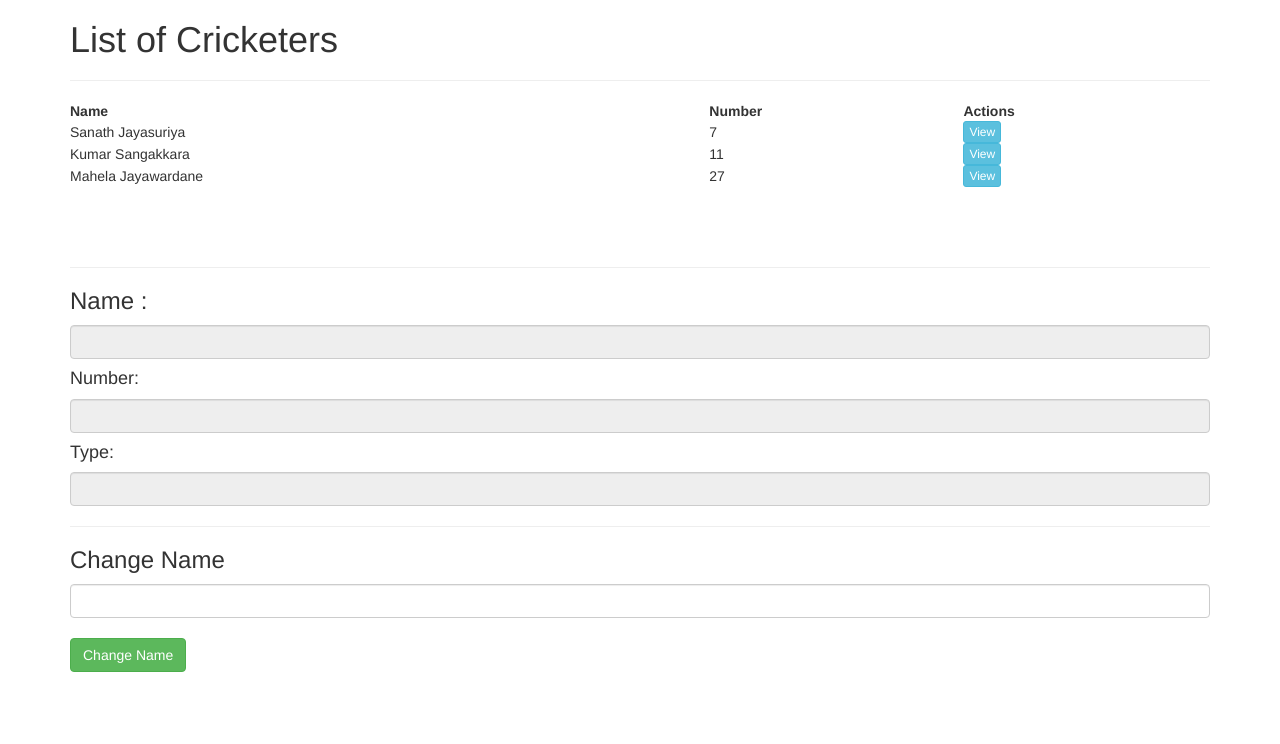
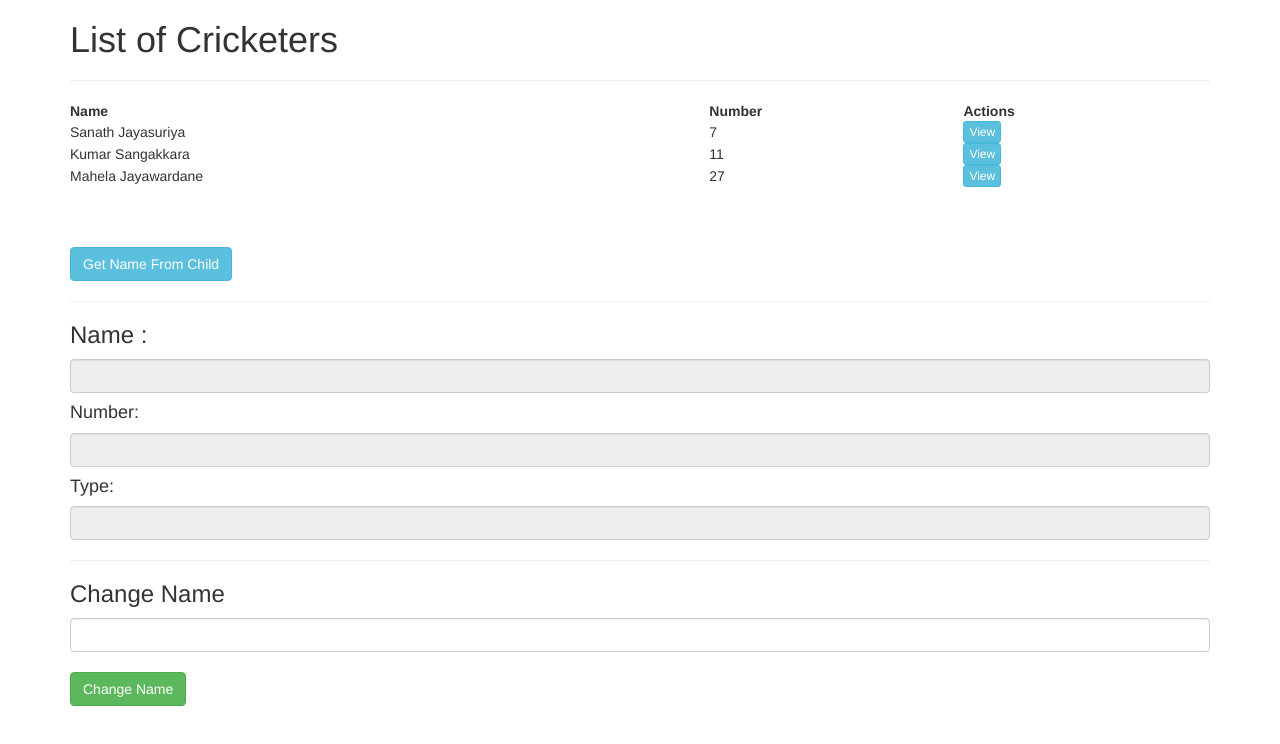
Before and after one commit to js-lecs/dialog-intro, an Angular app: page /cricketers in a window 1280 px wide. Shown: the top 744 px of the page. Built offline with nearby package versions, Linux system fonts and the light colour scheme.

Commit message:
Session Nov 28 2017

```diff
--- a/src/app/app.component.html
+++ b/src/app/app.component.html
@@ -1 +1 @@
-<app-cricketers></app-cricketers>
+<router-outlet></router-outlet>
--- a/src/app/app.module.ts
+++ b/src/app/app.module.ts
@@ -1,6 +1,7 @@
 import { BrowserModule } from '@angular/platform-browser';
 import { NgModule } from '@angular/core';
-import {ReactiveFormsModule,FormsModule} from '@angular/forms';
+import { ReactiveFormsModule, FormsModule } from '@angular/forms';
+import { RouterModule, Routes } from '@angular/router';
 
 import { AppComponent } from './app.component';
 import { FirstComponent } from './components/first/first.component';
@@ -9,6 +10,24 @@ import { Tab1Component } from './components/tab/tab1/tab1.component';
 import { Tab2Component } from './components/tab/tab2/tab2.component';
 import { CricketersComponent } from './components/cricketers/cricketers.component';
 import { CricketerViewComponent } from './components/cricketers/cricketer-view/cricketer-view.component';
+
+const APP_ROUTES: Routes = [
+  {
+    path: 'cricketers',
+    component: CricketersComponent
+  },
+  {
+    path: 'exampleTab',
+    component: TabComponent
+  },
+  {
+    path:'',
+    redirectTo:'/cricketers',
+    pathMatch:'full'
+  }
+];
+
+
 
 
 @NgModule({
@@ -24,7 +43,8 @@ import { CricketerViewComponent } from './components/cricketers/cricketer-view/c
   imports: [
     BrowserModule,
     ReactiveFormsModule,
-    FormsModule
+    FormsModule,
+    RouterModule.forRoot(APP_ROUTES)
   ],
   providers: [],
   bootstrap: [AppComponent]
--- a/src/app/components/cricketers/cricketer-view/cricketer-view.component.ts
+++ b/src/app/components/cricketers/cricketer-view/cricketer-view.component.ts
@@ -22,4 +22,8 @@ export class CricketerViewComponent implements OnInit {
   emitNameToParent() {
     this.nameEmitter.emit(this.newName);
   }
+
+  public getNewName(){
+    return this.newName;
+  }
 }
--- a/src/app/components/cricketers/cricketers.component.html
+++ b/src/app/components/cricketers/cricketers.component.html
@@ -19,8 +19,10 @@
 
   <br>
   <br>
+  <button class="btn btn-info" (click)="getNameFromChild()"> Get Name From Child</button>
   <hr>
 
-  <app-cricketer-view (nameEmitter)="catchNameEmit($event)"
+  <app-cricketer-view #cricketerViewComponent (nameEmitter)="catchNameEmit($event)"
   [cricketer]="activeCricketer"></app-cricketer-view>
+
 </div>
--- a/src/app/components/cricketers/cricketers.component.ts
+++ b/src/app/components/cricketers/cricketers.component.ts
@@ -1,4 +1,5 @@
-import { Component, OnInit } from '@angular/core';
+import { Component, OnInit, ViewChild } from '@angular/core';
+import { CricketerViewComponent } from './cricketer-view/cricketer-view.component';
 
 interface Cricketer{
   name:String;
@@ -30,6 +31,9 @@ export class CricketersComponent implements OnInit {
     }
   ];
 
+  // instantiate child component used in the HTML for the ts file
+  @ViewChild('cricketerViewComponent') cricketerView:CricketerViewComponent;
+
   public activeCricketer:Cricketer = <Cricketer>{};
   public selectedCricketerIndex = -1;
   constructor() { }
@@ -47,4 +51,8 @@ export class CricketersComponent implements OnInit {
     this.cricketers[this.selectedCricketerIndex].name = newName;
     // assign the new name to the relevent cricketer object in the array
   }
+
+  getNameFromChild(){
+    alert(this.cricketerView.getNewName());
+  }
 }
```
